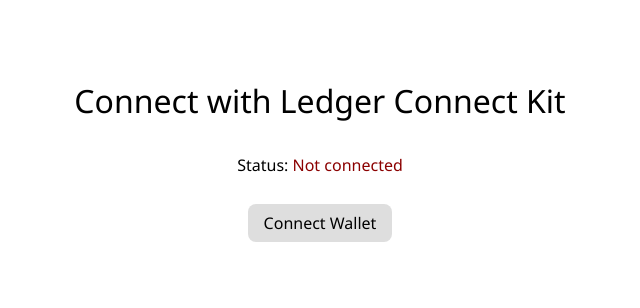
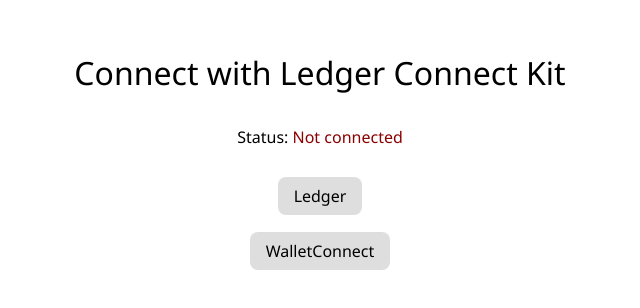
Before and after one commit to LedgerHQ/connect-kit, a React (Create React App) app in the folder examples/direct-integration/: page / in a window 1280 px wide. Shown: the part 252-560 px from the top of the page, without its empty margins (320-960 px from the left). Built offline with nearby package versions, Linux system fonts and the light colour scheme.

Commit message:
Add WalletConnect button

```diff
--- a/examples/direct-integration/package.json
+++ b/examples/direct-integration/package.json
@@ -7,6 +7,8 @@
   "main": "src/index.js",
   "dependencies": {
     "@ledgerhq/connect-kit-loader": "^1.1.0",
+    "@walletconnect/ethereum-provider": "2.9.2",
+    "@walletconnect/modal": "2.6.1",
     "buffer": "^6.0.3",
     "react": "18",
     "react-dom": "18",
--- a/examples/direct-integration/src/App.js
+++ b/examples/direct-integration/src/App.js
@@ -1,4 +1,5 @@
 import { useCallback, useEffect, useState } from 'react';
+import { default as WalletConnectProvider } from '@walletconnect/ethereum-provider';
 import { loadConnectKit, SupportedProviders } from '@ledgerhq/connect-kit-loader';
 import { Buffer } from 'buffer';
 import { On, Off, Heading, Button, Box, Stack, Message } from './components';
@@ -18,10 +19,10 @@
       if (!provider || !account || !chainId || stale) return;
 
       try {
-        const latestBalance = await provider.request({
+        const hexBalance = await provider.request({
           method: 'eth_getBalance', params: [account, 'latest']
         });
-        if (latestBalance) setBalance(latestBalance);
+        if (hexBalance) setBalance(hexBalance);
       } catch (error) {
         console.error(error)
       }
@@ -55,8 +56,8 @@
 
   // click handlers
 
-  const connectWallet = async () => {
-    console.log('> connectWallet');
+  const connectWithLedger = async () => {
+    console.log('> connectWithLedger');
 
     resetState();
 
@@ -68,16 +69,13 @@
         walletConnectVersion: 2,
         projectId: testProjectId,
         chains: [5],
-        optionalChains: [1],
+        optionalChains: [1, 137],
         methods: [
           // 'eth_getBalance', // no error on request but no result
         ],
         optionalMethods: [
           'eth_signTypedData_v4', // needed for sign typed data to work
           // 'eth_getBalance', // error on request
-        ],
-        events: [
-          'block',
         ],
         rpcMap: {
           1: 'https://cloudflare-eth.com/',  // Mainnet
@@ -94,6 +92,53 @@
       if (requestAccountsResponse) {
         setAccount(requestAccountsResponse[0]);
         const chainIdResponse = await getChainId(connectKitProvider);
+        if (chainIdResponse) setChainId(chainIdResponse);
+      }
+    } catch (error) {
+      console.error(error);
+      setMessage(error.message);
+    }
+  };
+
+  const connectWithWalletConnect = async () => {
+    console.log('> connectWithWalletConnect');
+
+    resetState();
+
+    try {
+      const initOptions = {
+        providerType: SupportedProviders.Ethereum,
+        walletConnectVersion: 2,
+        projectId: testProjectId,
+        chains: [5],
+        optionalChains: [1, 137],
+        methods: [
+          // 'eth_getBalance', // no error on request but no result
+        ],
+        optionalMethods: [
+          'eth_signTypedData_v4', // needed for sign typed data to work
+          'eth_getBalance', // error on request
+        ],
+        rpcMap: {
+          1: 'https://cloudflare-eth.com/',  // Mainnet
+          5: 'https://goerli.optimism.io/',  // Goerli
+          137: 'https://polygon-rpc.com/',   // Polygon
+        },
+        showQrModal: true,
+      };
+      const walletConnectProvider = await WalletConnectProvider.init(initOptions);
+      setProvider(walletConnectProvider);
+      console.log('provider is', walletConnectProvider);
+
+      await walletConnectProvider.connect({
+        chains: initOptions.chains,
+        optionalChains: initOptions.optionalChains,
+      });
+
+      const requestAccountsResponse = await (requestAccounts(walletConnectProvider));
+      if (requestAccountsResponse) {
+        setAccount(requestAccountsResponse[0]);
+        const chainIdResponse = await getChainId(walletConnectProvider);
         if (chainIdResponse) setChainId(chainIdResponse);
       }
     } catch (error) {
@@ -339,10 +384,15 @@
         <Message>{message ? message : null}</Message>
 
         {!account ? (
-          <Box>
-            <Button bg='primary' onClick={connectWallet}>Connect Wallet</Button>
-          </Box>
-        ) : (
+          <>
+            <Box>
+              <Button bg='primary' onClick={connectWithLedger}>Ledger</Button>
+            </Box>
+            <Box>
+              <Button bg='primary' onClick={connectWithWalletConnect}>WalletConnect</Button>
+            </Box>
+          </>
+      ) : (
           <>
             <Box>
               <Button onClick={disconnectWallet}>Disconnect</Button>
```
